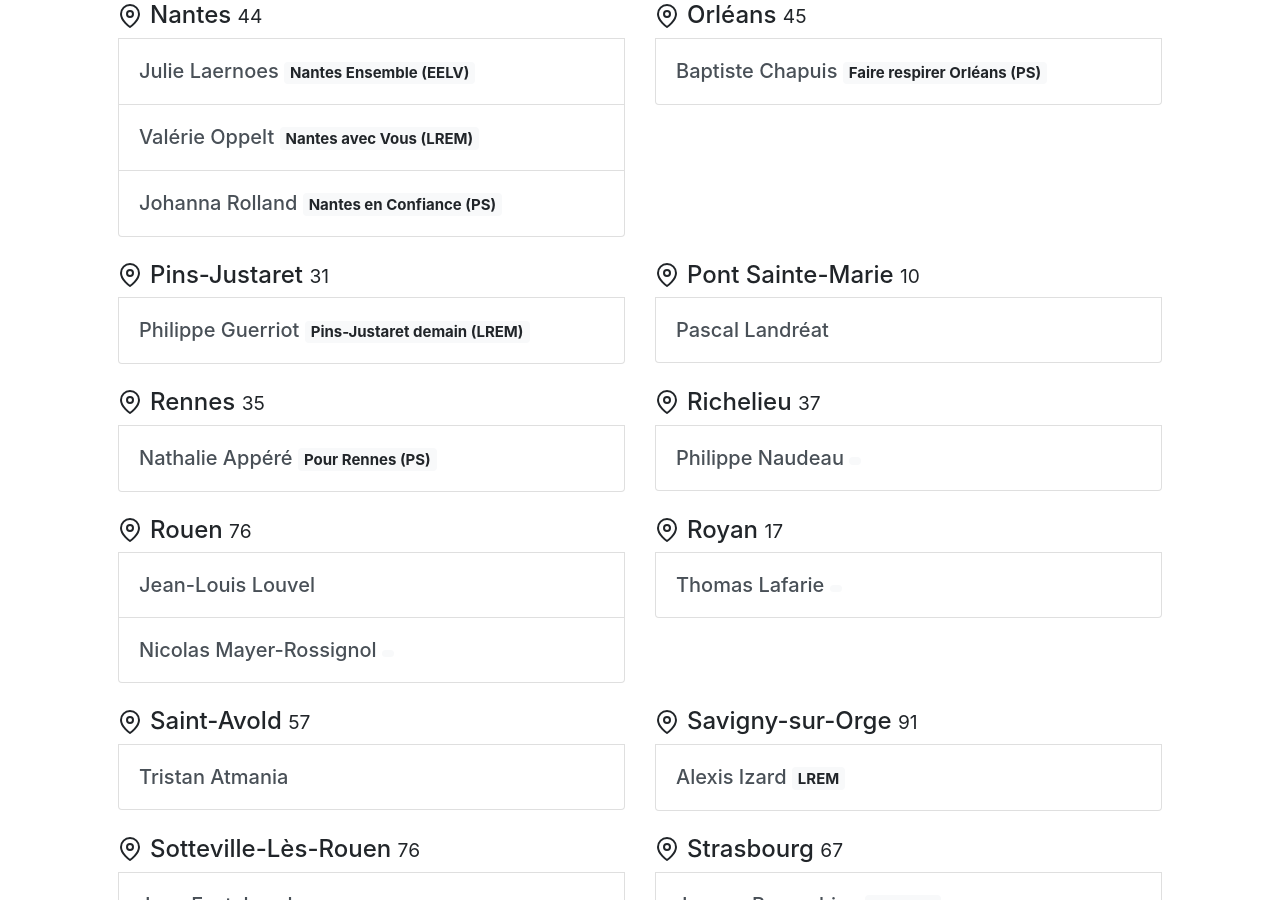
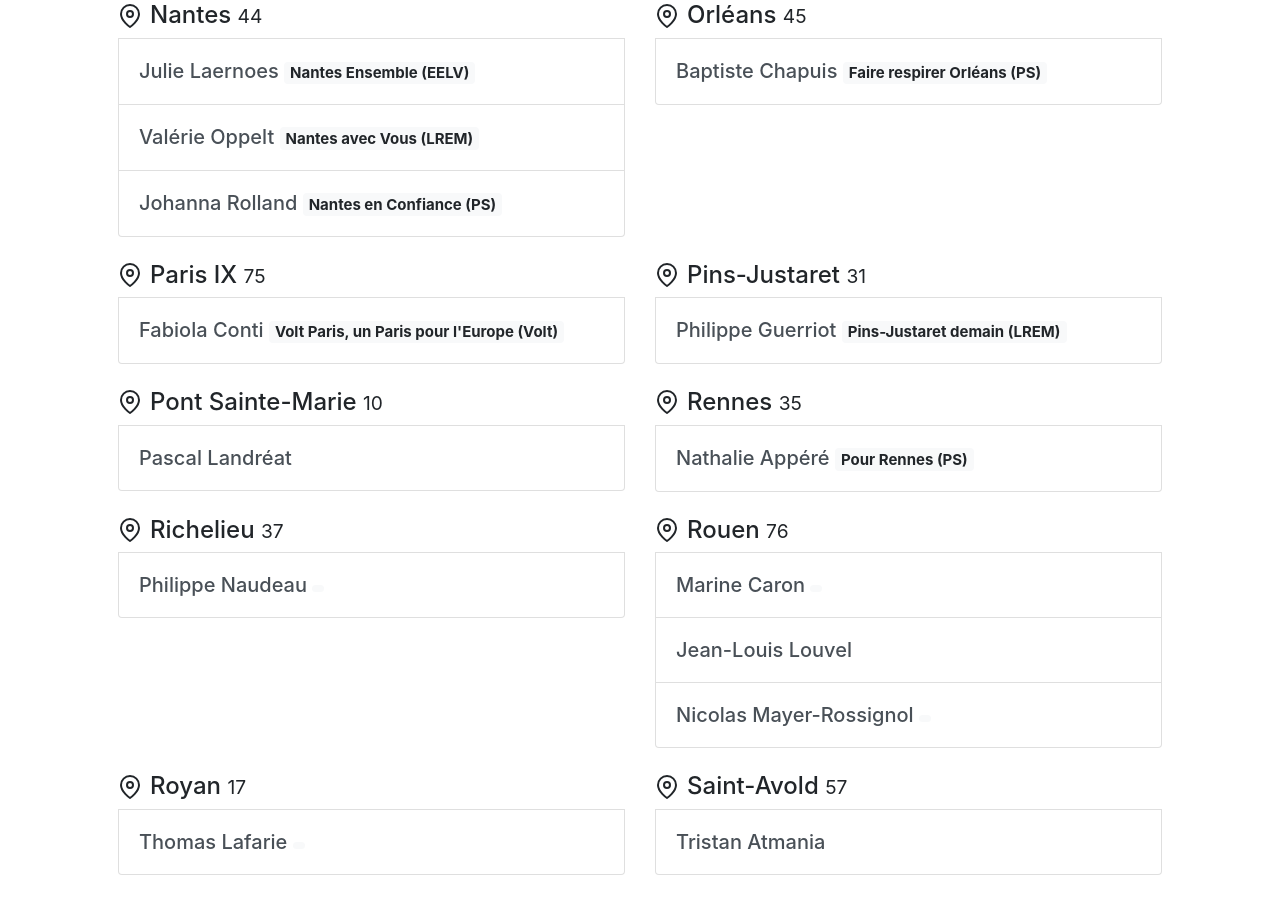
Before and after one commit to jeuneseuropeens/ville-europeenne, a Jekyll site: the page built from index.html, in a window 1280 px wide and 900 px high, scrolled down 3513 px. Built offline with Jekyll 4.4.1, drawn with Linux system fonts in a browser that asks for light colours; some web fonts are replaced; a script that is not in the unit is left out.

Commit message:
Update Configuration “signataires”

```diff
--- a/_data/signataires.yml
+++ b/_data/signataires.yml
@@ -205,3 +205,14 @@
     nom: Butterbach
     prenom: Denis
     ville: Valmunster
+  - departement: '76'
+    liste: Ensemble pour Rouen
+    nom: Caron
+    prenom: Marine
+    ville: Rouen
+  - departement: '75'
+    etiquette: Volt
+    liste: 'Volt Paris, un Paris pour l''Europe'
+    nom: Conti
+    prenom: Fabiola
+    ville: Paris IX
```
